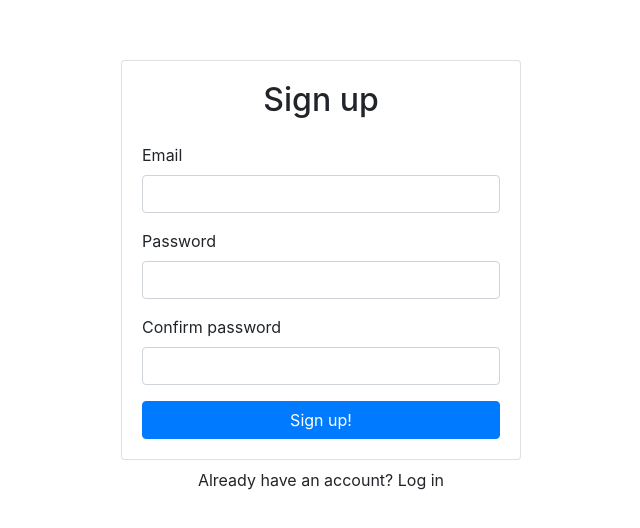
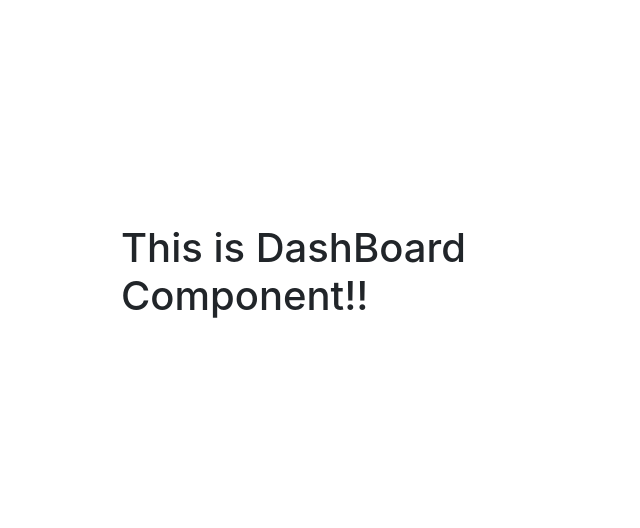
Before and after one commit to luisfop/login-app, a React (Create React App) app: page / in a window 1280 px wide. Shown: the part 124-652 px from the top of the page, without its empty margins (319-959 px from the left). Built offline with nearby package versions, Linux system fonts and the light colour scheme; no server answers.

Commit message:
implemented react-router-dom with an initial routes

```diff
--- a/package.json
+++ b/package.json
@@ -11,6 +11,7 @@
     "react": "^17.0.2",
     "react-bootstrap": "^1.5.2",
     "react-dom": "^17.0.2",
+    "react-router-dom": "^5.2.0",
     "react-scripts": "4.0.3",
     "web-vitals": "^1.0.1"
   },
--- a/src/components/App.js
+++ b/src/components/App.js
@@ -1,20 +1,28 @@
 import Signup from "./Signup";
+import DashBoard from './DashBoard';
 
 import { Container } from "react-bootstrap";
 import { AuthProvider } from "../context/AuthContext";
 
+import { BrowserRouter as Router, Switch, Route } from "react-router-dom";
+
 function App() {
   return (
-    <AuthProvider>
     <Container
       className="d-flex align-items-center justify-content-center"
       style={{ minHeight: "100vh" }}
     >
       <div className="w-100" style={{ maxWidth: "400px" }}>
-          <Signup />
+        <AuthProvider>
+          <Router>
+            <Switch>
+              <Route exact path="/" component={DashBoard}/>
+              <Route path="/signup" component={Signup}/>
+            </Switch>
+          </Router>
+        </AuthProvider>
       </div>
     </Container>
-    </AuthProvider>
   );
 }
 
--- /dev/null
+++ b/src/components/DashBoard.js
@@ -0,0 +1,12 @@
+import React from 'react'
+
+const DashBoard = () => {
+    return (
+        <div>
+            <h1>This is DashBoard Component!!</h1>
+        </div>
+    )
+}
+
+
+export default DashBoard;
--- a/src/components/Signup.js
+++ b/src/components/Signup.js
@@ -10,12 +10,12 @@ const Signup = () => {
     const passwordRef = useRef();
     const passwordConfirmRef = useRef();
 
+
     const [ error, setError ] = useState('');
     const [ loading, setLoading ] = useState(false);
 
 
     const {signUp} = useAuth();
-
 
 
     async function handleSubmit(e){
@@ -28,8 +28,8 @@ const Signup = () => {
         try{
             setError('');
             await signUp(emailRef.current.value, passwordRef.current.value);
+            alert('Account Created!')
         }catch(error){
-            console.log('Error signing up!', error)
             setError('Failed to create an account! ');
             setLoading(true)
         }
@@ -39,9 +39,7 @@ const Signup = () => {
 
     }
 
-
   return (
-
     <>
       <Card>
         <Card.Body>
```
Also changed, not shown: 1 other file (tests, documents, lock files or other folders). Lines whose indentation alone changed are shown as unchanged.
